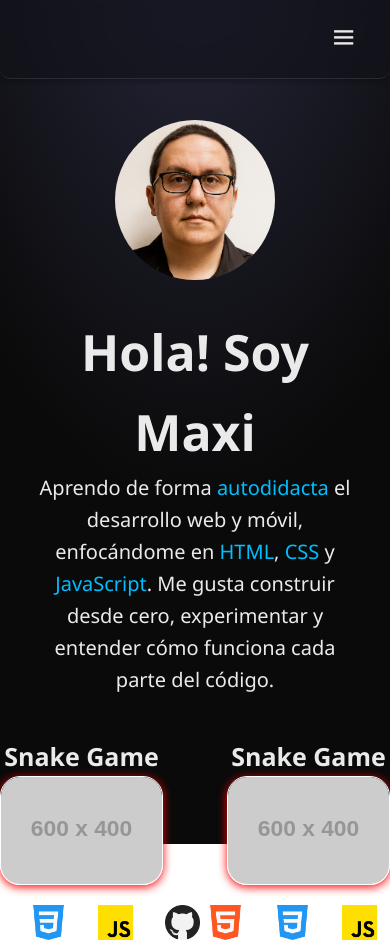
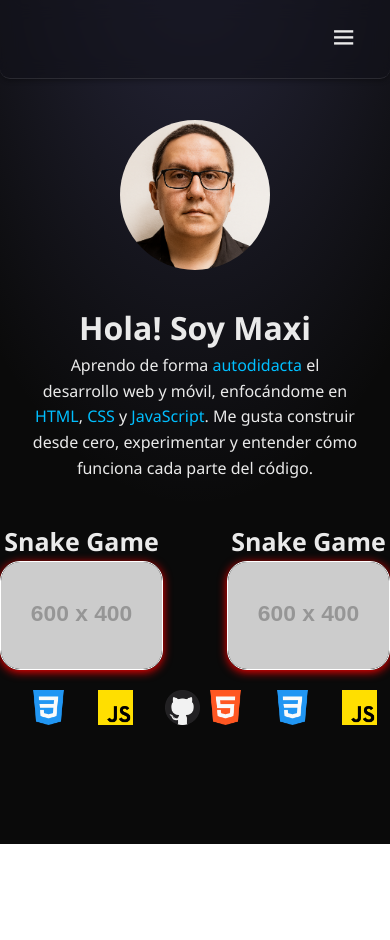
Before and after one commit to MaxiCampodonico/Portfolio, a plain HTML site: page index.html in a window 390 px wide. After the commit the page ends 844 px from the top, so only its background shows below. Drawn offline with nearby package versions, Linux system fonts and the light colour scheme; placeholder pictures from the web are drawn by us.

Commit message:
Add files via upload

```diff
--- a/css/sobre_mi.css
+++ b/css/sobre_mi.css
@@ -7,17 +7,17 @@
   flex-wrap: wrap;
 }
 .foto img {
-  max-width: 160px;
+  max-width: 220px;
   width: 100%;
   border-radius: 50%;
 }
 .info-personal {
   max-width: 600px;
   h1 {
-    font-size: 50px;
+    font-size: 2.5rem;
   }
   p {
-    font-size: 20px;
+    font-size: 1.125rem;
   }
 }
 .resaltado {
@@ -28,7 +28,14 @@
   #sobre-mi {
     flex-direction: column;
     text-align: center;
+    h1 {
+      font-size: 2rem;
+    }
+    img {
+      width: 150px;
+    }
     p {
+      font-size: 1rem;
       padding: 0 15px 0 15px;
     }
   }
```
